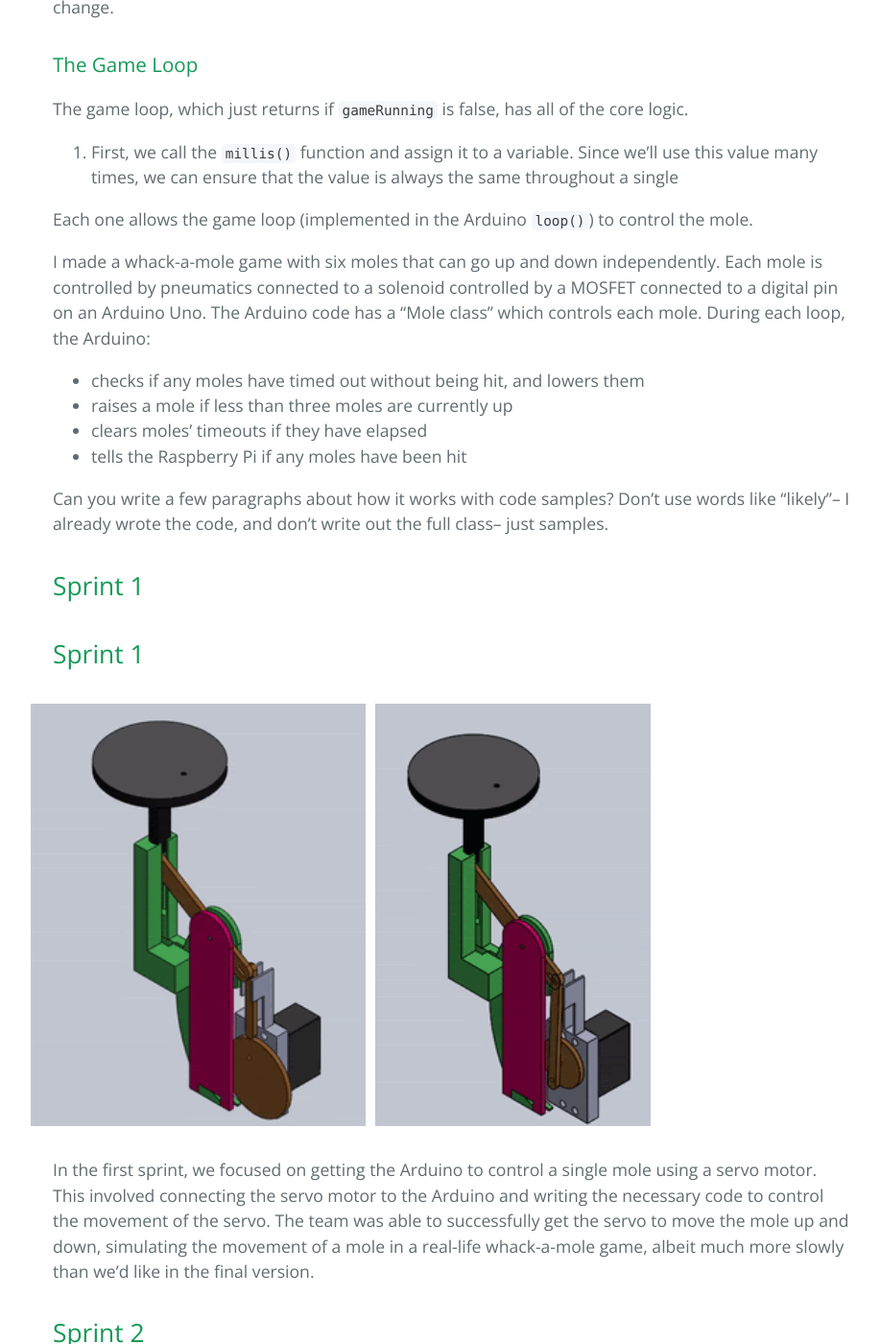
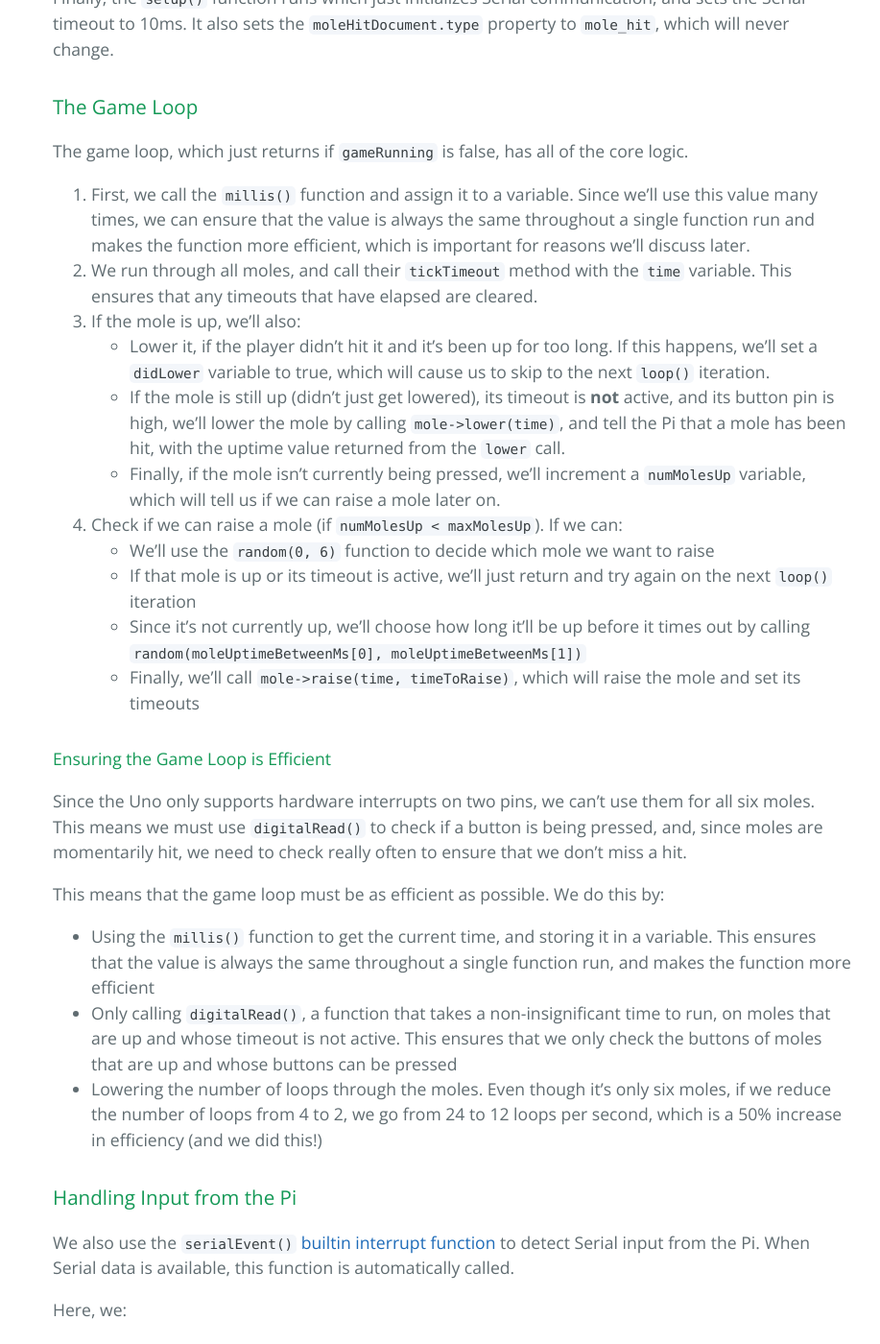
Before and after one commit to iamtheyammer/pie-whack-a-mole, a Jekyll site: the page built from electrical.md, in a window 1280 px wide and 1400 px high, scrolled down 2761 px. Shown: the whole window at 96% size, without its empty margins (169-1086 px from the left). Built offline with Jekyll 4.4.1, drawn with Linux system fonts in a browser that asks for light colours; some of the changed text lies outside the part shown.

Commit message:
Add content to electrical

```diff
--- a/_layouts/template.html
+++ b/_layouts/template.html
@@ -26,7 +26,6 @@
       {{ content }}
 
       <footer class="site-footer">
-        <span class="site-footer-owner"><a href="https://github.com/phuston/patrickandfrantonarethebestninjas">pafatbs</a> is maintained by <a href="https://github.com/phuston">phuston</a>.</span>
 
         <span class="site-footer-credits">This page was generated by <a href="https://pages.github.com">GitHub Pages</a> using the <a href="https://github.com/jasonlong/cayman-theme">Cayman theme</a> by <a href="https://twitter.com/jasonlong">Jason Long</a>.</span>
       </footer>
--- a/electrical.md
+++ b/electrical.md
@@ -7,13 +7,15 @@ filename: electrical.md
 
 ## Overall Circuit Overview
 
-The circuit can be brokwn down into three main steps:
+The circuit can be broken down into three main steps:
 
 1. The Arduino, for some reason (could be a hit, or it choosing for the mole to go up) chooses to change the state of a mole.
 2. The Arduino sends a signal (by setting a pin to high or low) to the MOSFET, turning it on/off and allowing/blocking current flow through the solenoid.
 3. The solenoid generates a magnetic field, which moves the plunger in the pneumatic system and causes the mole to pop up through the hole.
 
 As the game continues, the Arduino controls the movement of the moles by turning the MOSFETs on and off. The Arduino will also send data when moles are hit by the player over the serial connection to the Raspberry Pi, which will display the score and other information on the scoreboard.
+
+See the circuit diagram for more information on our wiring.
 
 ## Arduino Firmware Overview
 
@@ -55,10 +57,10 @@ public:
    */
   Mole(int solenoidPin, int buttonPin);
   bool raiseFor(unsigned long currentTime, int ms); // raise the mole for ms
-  bool lowerIfTimePassed(unsigned long time); // lower the mole if it has timed out
-  int lower(unsigned long time); // lower the mole whether it has timed out or not
+  bool lowerIfTimePassed(unsigned long time); // lower the mole if it has timed out, returns whether it was lowered
+  int lower(unsigned long time); // lower the mole whether it has timed out or not, returns how long it was up for
   void tickTimeout(unsigned long time); // clear the timeout if it has elapsed
-  bool timeoutIsActive(unsigned long time); // check whether there is active timeout
+  bool timeoutIsActive(unsigned long time); // check whether there is an active timeout
   bool buttonPinIsHigh(); // check whether the mole's button is being pressed
 
   void print(); // print the mole to the console, useful for debugging
@@ -92,60 +94,83 @@ Finally, the `setup()` function runs which just initializes Serial communication
 
 The game loop, which just returns if `gameRunning` is false, has all of the core logic.
 
-1. First, we call the `millis()` function and assign it to a variable. Since we'll use this value many times, we can ensure that the value is always the same throughout a single
+1. First, we call the `millis()` function and assign it to a variable. Since we'll use this value many times, we can ensure that the value is always the same throughout a single function run and makes the function more efficient, which is important for reasons we'll discuss later.
+2. We run through all moles, and call their `tickTimeout` method with the `time` variable. This ensures that any timeouts that have elapsed are cleared.
+3. If the mole is up, we'll also:
+    - Lower it, if the player didn't hit it and it's been up for too long. If this happens, we'll set a `didLower` variable to true, which will cause us to skip to the next `loop()` iteration.
+    - If the mole is still up (didn't just get lowered), its timeout is **not** active, and its button pin is high, we'll lower the mole by calling `mole->lower(time)`, and tell the Pi that a mole has been hit, with the uptime value returned from the `lower` call.
+    - Finally, if the mole isn't currently being pressed, we'll increment a `numMolesUp` variable, which will tell us if we can raise a mole later on.
+4. Check if we can raise a mole (if `numMolesUp < maxMolesUp`). If we can:
+    - We'll use the `random(0, 6)` function to decide which mole we want to raise
+    - If that mole is up or its timeout is active, we'll just return and try again on the next `loop()` iteration
+    - Since it's not currently up, we'll choose how long it'll be up before it times out by calling `random(moleUptimeBetweenMs[0], moleUptimeBetweenMs[1])`
+    - Finally, we'll call `mole->raise(time, timeToRaise)`, which will raise the mole and set its timeouts
+
+#### Ensuring the Game Loop is Efficient
+
+Since the Uno only supports hardware interrupts on two pins, we can't use them for all six moles. This means we must use `digitalRead()` to check if a button is being pressed, and, since moles are momentarily hit, we need to check really often to ensure that we don't miss a hit.
+
+This means that the game loop must be as efficient as possible. We do this by:
+
+- Using the `millis()` function to get the current time, and storing it in a variable. This ensures that the value is always the same throughout a single function run, and makes the function more efficient
+- Only calling `digitalRead()`, a function that takes a non-insignificant time to run, on moles that are up and whose timeout is not active. This ensures that we only check the buttons of moles that are up and whose buttons can be pressed
+- Lowering the number of loops through the moles. Even though it's only six moles, if we reduce the number of loops from 4 to 2, we go from 24 to 12 loops per second, which is a 50% increase in efficiency (and we did this!)
+
+### Handling Input from the Pi
+
+We also use the [`serialEvent()` builtin interrupt function](https://docs.arduino.cc/built-in-examples/communication/SerialEvent) to detect Serial input from the Pi. When Serial data is available, this function is automatically called.
+
+Here, we:
+
+1. Check that the input is JSON, and try to decode it. If we can't decode it as JSON, we just print an error and return.
+2. Allocate memory for `JsonDocument`s that will hold the output value
+3. Read the `.action` property from the decoded input, and perform that action. The following self-explanatory actions are available: `start_game`, `stop_game`, and `get_status`.
 
 Each one allows the game loop (implemented in the Arduino `loop()`) to control the mole.
 
-I made a whack-a-mole game with six moles that can go up and down independently. Each mole is controlled by pneumatics connected to a solenoid controlled by a MOSFET connected to a digital pin on an Arduino Uno. The Arduino code has a "Mole class" which controls each mole. During each loop, the Arduino:
-- checks if any moles have timed out without being hit, and lowers them
-- raises a mole if less than three moles are currently up
-- clears moles' timeouts if they have elapsed
-- tells the Raspberry Pi if any moles have been hit
-
-Can you write a few paragraphs about how it works with code samples? Don't use words like "likely"-- I already wrote the code, and don't write out the full class-- just samples.
-
 ## Sprint 1
 
-## Sprint 1
-
-<div style="display:flex;flex-direction:row;justify-content:center;padding:10px;max-width:600px">
-<img src="website-images/mechanical/sprint_1-1.gif" style="width:auto;height:450px;padding:5px;max-width:100%">
-<img src="website-images/mechanical/sprint_1-2.gif" style="width:auto;height:450px;padding:5px;max-width:100%">
+<div style="display:flex;flex-direction:row;justify-content:center;padding:10px">
+<img src="website-images/electrical/electrical-sprint-1.png" style="width:auto;height:450px;padding:5px;max-width:100%">
 </div>
 
-In the first sprint, we focused on getting the Arduino to control a single mole using a servo motor. This involved connecting the servo motor to the Arduino and writing the necessary code to control the movement of the servo. The team was able to successfully get the servo to move the mole up and down, simulating the movement of a mole in a real-life whack-a-mole game, albeit much more slowly than we'd like in the final version.
+In the first sprint, we just reused code and our circuit from Mini Project 2 (servo motor control) to get a servo to go from 0 -> 360 -> 0 on loop. This made our mole go up and down.
 
 ## Sprint 2
 
 <div style="display:flex;flex-direction:row;justify-content:center;padding:10px;max-width:600px">
-<img src="website-images/mechanical/sprint_1-1.gif" style="width:auto;height:450px;padding:5px;max-width:100%">
-<img src="website-images/mechanical/sprint_1-2.gif" style="width:auto;height:450px;padding:5px;max-width:100%">
+<img src="website-images/electrical/electrical-sprint-2-1.png" style="width:auto;height:450px;padding:5px;max-width:100%">
+<img src="website-images/electrical/electrical-sprint-2-2.png" style="width:auto;height:450px;padding:5px;max-width:100%">
 </div>
 
-In the second sprint, the team added the pneumatics to the circuit, connecting the Arduino to a MOSFET that controlled a solenoid, finally controlling a pneumatic system that uses compressed air to push the mole up and down through the hole. This allowed the mole to move more quickly and smoothly, creating a more realistic, challenging, and fun game.
+In the second sprint, we made a test circuit for the Arduino that let us test the game logic. It consisted of six buttons (which represented the buttons in the top of the moles) and six LEDs (which represented the state of the moles, up or down) connected with a 10K resistor to the Arduino. This allowed us to work on firmware separate from the mechanical team and we got the game logic largely done here-- we wrote the Mole class, implemented many methods and wrote the first version of the game logic, notably _without_ the timeouts.
+
+We also (and perhaps more importantly) made the solenoid control circuit. We used MOSFETs (electrical gates that control the flow of electricity in a circuit, and they allow a low-voltage device like an Arduino or a Pi to control a higher-voltage device like a 12V solenoid) to let the Arduino control the solenoids.
+
 
 ## Sprint 3
 
 <div style="display:flex;flex-direction:row;justify-content:center;padding:10px;max-width:600px">
-<img src="website-images/mechanical/sprint_1-1.gif" style="width:auto;height:450px;padding:5px;max-width:100%">
-<img src="website-images/mechanical/sprint_1-2.gif" style="width:auto;height:450px;padding:5px;max-width:100%">
+<img src="website-images/electrical/electrical-sprint-3-1.jpg" style="width:auto;height:450px;padding:5px;max-width:100%">
+<img src="website-images/electrical/electrical-sprint-3-2.jpg" style="width:auto;height:450px;padding:5px;max-width:100%">
+<img src="website-images/electrical/electrical-sprint-3-3.jpg" style="width:auto;height:450px;padding:5px;max-width:100%">
 </div>
 
-In the third sprint of the project, we expanded the circuit from one mole to six moles. This involved adding multiple solenoids, MOSFETs, and buttons to the circuit and writing code to control the movement of each mole individually and randomly. We got the Arduino to control the movement of all six moles, allowing multiple moles to go up and down with a hit or randomly with time, which increased the challenge and excitement of the game.
+In the third sprint of the project, we:
+
+- Wired up all the solenoids with color-coded wires with matching lengths (leftmost picture)
+- Used PIE-provided pin headers to connect the Arduino to the solenoids and the buttons in the top of the moles (second picture)
+- Set up the Arduino to be powered by the 12V solenoid power supply (the Uno `Vin` pin accepts between 7-12V!) (not pictured)
+- Wired up the buttons inside the moles to a separate breadboard (not pictured), which put a 10K resistor between the button and the Arduino's pin, and connected the Arduino's pin to ground, therefore keeping the pin Low until the button is pressed, at which point the pin goes High
+- Hot glued the solenoid wires to the breadboard-- **you shouldn't do this! Use an Arduino protoshield!** (third picture). We did this because we switched from having the Pi control the solenoids to having the Arduino control them, and we didn't have time to solder the wires to the protoshield
+- Got the Arduino to control the solenoids and the buttons in the top of the moles (not pictured)
 
 ## Final Sprint
 
-<div style="display:flex;flex-direction:row;justify-content:center;padding:10px;max-width:600px">
-<img src="website-images/mechanical/sprint_1-1.gif" style="width:auto;height:450px;padding:5px;max-width:100%">
-<img src="website-images/mechanical/sprint_1-2.gif" style="width:auto;height:450px;padding:5px;max-width:100%">
-</div>
+In the final sprint of the project, we focused on playtesting and adjusting the code.
 
-In the final sprint of the project, we focused on getting the moles to move up and down randomly, as this is an essential element of the game. To achieve this, we wrote code to randomly move each mole, simulating the unpredictable behavior of real moles.
+As we played, it became clear that, since there was about a 1/4 chance for each mole to go up, the same moles were going up over and over again. We spent a bunch of time creating the timeout system that kept moles down for a certain amount of time after they were hit, and this made the game _significantly_ more fun, when the timeouts were right, and we found the right values with trial-and-error.
 
-The team also spent a significant amount of time debugging and playtesting the game to ensure that it was fun and challenging to play. This involved identifying and fixing any issues with the code or the circuit, as well as soliciting feedback from players and making adjustments to the game based on their suggestions.
+We also somewhat merged with the software team to ensure that the Serial output from the Arduino was in the correct format for the Pi to read, and we helped them work on the software to ensure we had a fully functional game on demo day, which we did!
 
-As we playtested, we found that in addition to getting the moles to move up and down randomly, we also had to write code to make each mole time out for a short period after it gets hit or goes down randomly. This prevents players from hitting the same mole multiple times in quick succession and makes the game more challenging, further increasing randomness.
-
-To implement this, we wrote code that kept track of the state of each mole (up or down) and the time it went into that state. When a mole was hit or went down randomly, the code would cause the mole to stay down for a predetermined amount of time before allowing it to pop up again. This created a more realistic and challenging gameplay experience, as players had to wait for the moles to pop up before they could hit them, and it made sure that one mole doesn't just keep coming up again and again.
-
-Overall, the code that made each mole time out added an extra level of complexity and challenge to the game, making it more realistic and engaging for players. This was an important element of the final sprint, as it helped to ensure that the game was fun and satisfying to play. It was really surprising how much of a difference this timeout code made.
+Finally, we went back to the game loop and optimized the software. This helped ensure that almost all mole hits registered and that the game loop ran at a consistent speed.
```
Also changed, not shown: software.md (+3 -3 lines), website-images/electrical/electrical-sprint-3-1.jpg (added), website-images/electrical/electrical-sprint-3-2.jpg (added), website-images/electrical/electrical-sprint-3-3.jpg (added), 3 other files.
